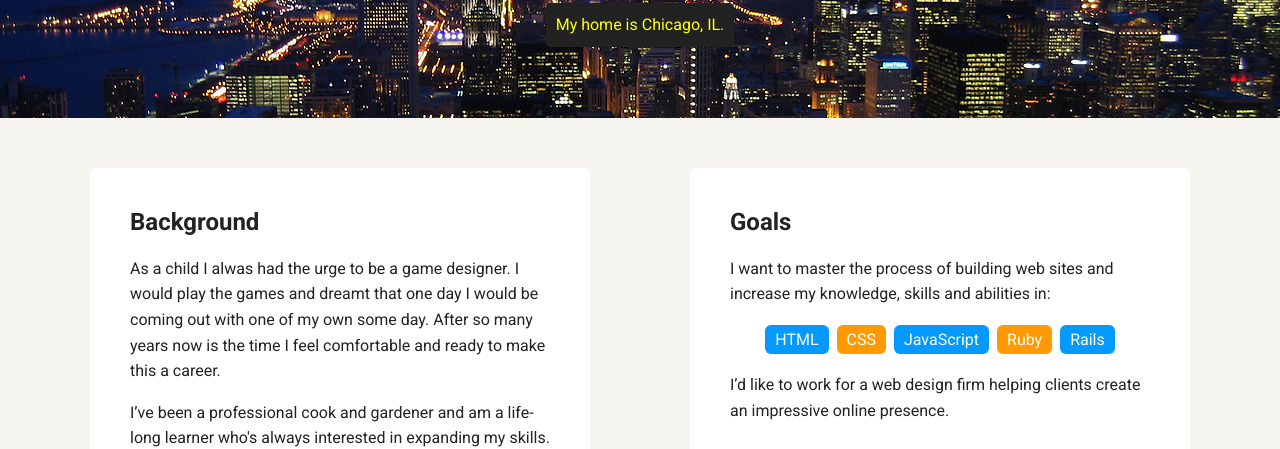
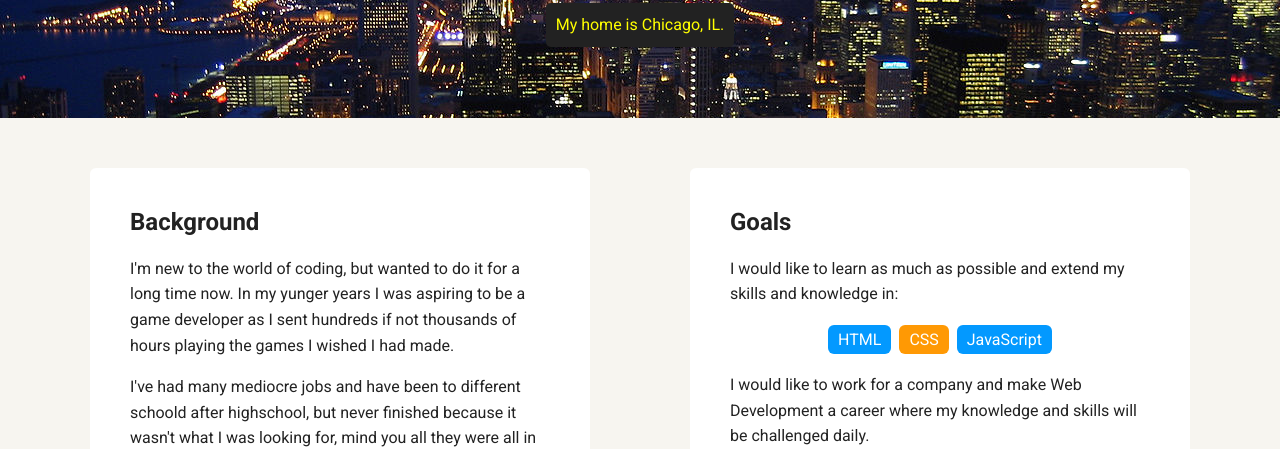
Before and after one commit to arodriguez2526/techdegree_project_1, a plain HTML site: page index.html in a window 1280 px wide. Shown: the part 352-801 px from the top of the page. Drawn offline with Linux system fonts and the light colour scheme; a web font is replaced by a local one.

Commit message:
updated index.html

```diff
--- a/index.html
+++ b/index.html
@@ -15,7 +15,7 @@
     <ul class="nav">
       <li class="name">Alan Rodriguez</li>
       <li><a href="index.html">Home</a></li>
-      <li><a href="#">Experience</a></li>
+      <li><a href="experience.html">Experience</a></li>
     </ul>
   </div>
 
@@ -28,21 +28,19 @@
   <main class="flex">
     <div class="card">
       <h2>Background</h2>
-      <p>As a child I alwas had the urge to be a game designer. I would play the games and dreamt that one day I would be coming out with one of my own some day. After so many years now is the time I feel comfortable and ready to make this a career.</p>
-      <p>I’ve been a professional cook and gardener and am a life-long learner who's always interested in expanding my skills.</p>
+      <p>I'm new to the world of coding, but wanted to do it for a long time now. In my yunger years I was aspiring to be a game developer as I sent hundreds if not thousands of hours playing the games I wished I had made.</p>
+      <p>I've had many mediocre jobs and have been to different schoold after highschool, but never finished because it wasn't what I was looking for, mind you all they were all in the tehnical field. </p>
     </div>
 
     <div class="card">
       <h2>Goals</h2>
-      <p>I want to master the process of building web sites and increase my knowledge, skills and abilities in:</p>
+      <p>I would like to learn as much as possible and extend my skills and knowledge in:</p>
       <ul class="skills">
         <li>HTML</li>
         <li>CSS</li>
         <li>JavaScript</li>
-        <li>Ruby</li>
-        <li>Rails</li>
       </ul>
-      <p>I’d like to work for a web design firm helping clients create an impressive online presence.</p>
+      <p>I would like to work for a company and make Web Development a career where my knowledge and skills will be challenged daily.</p>
     </div>
 
   </main>
```
